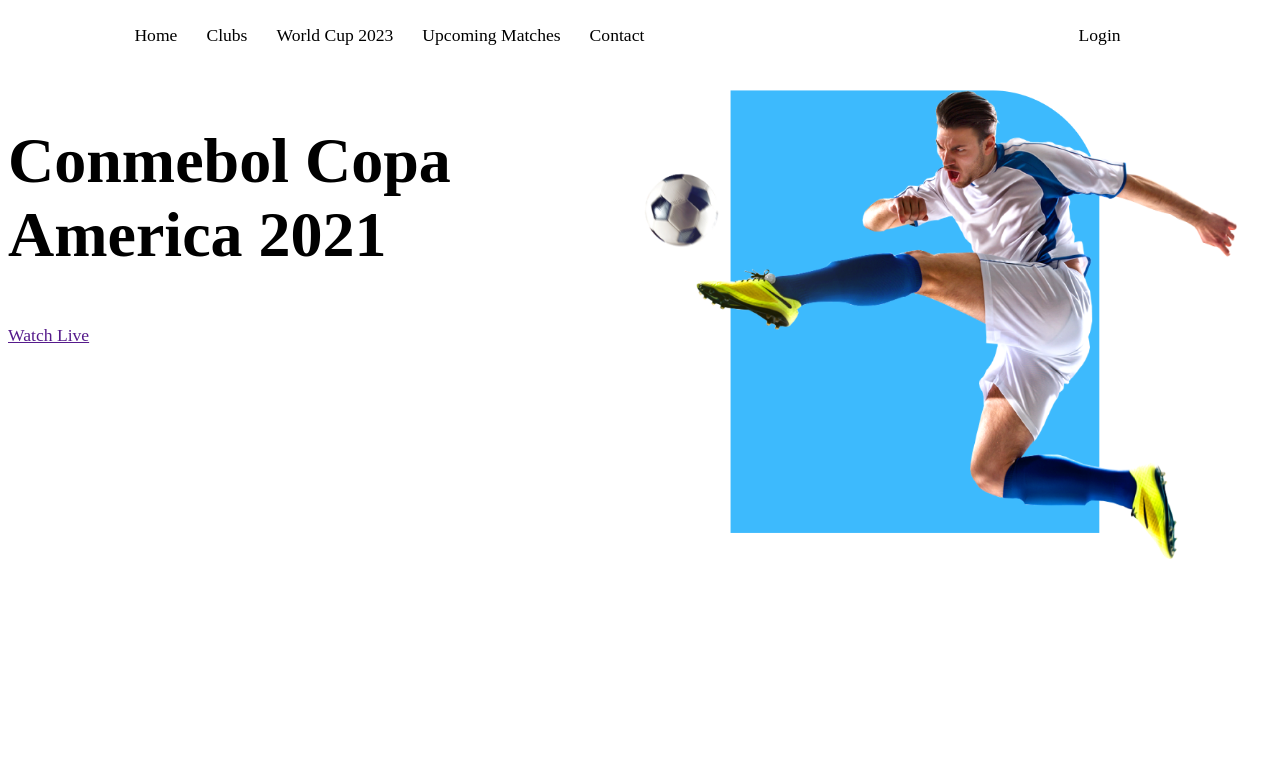
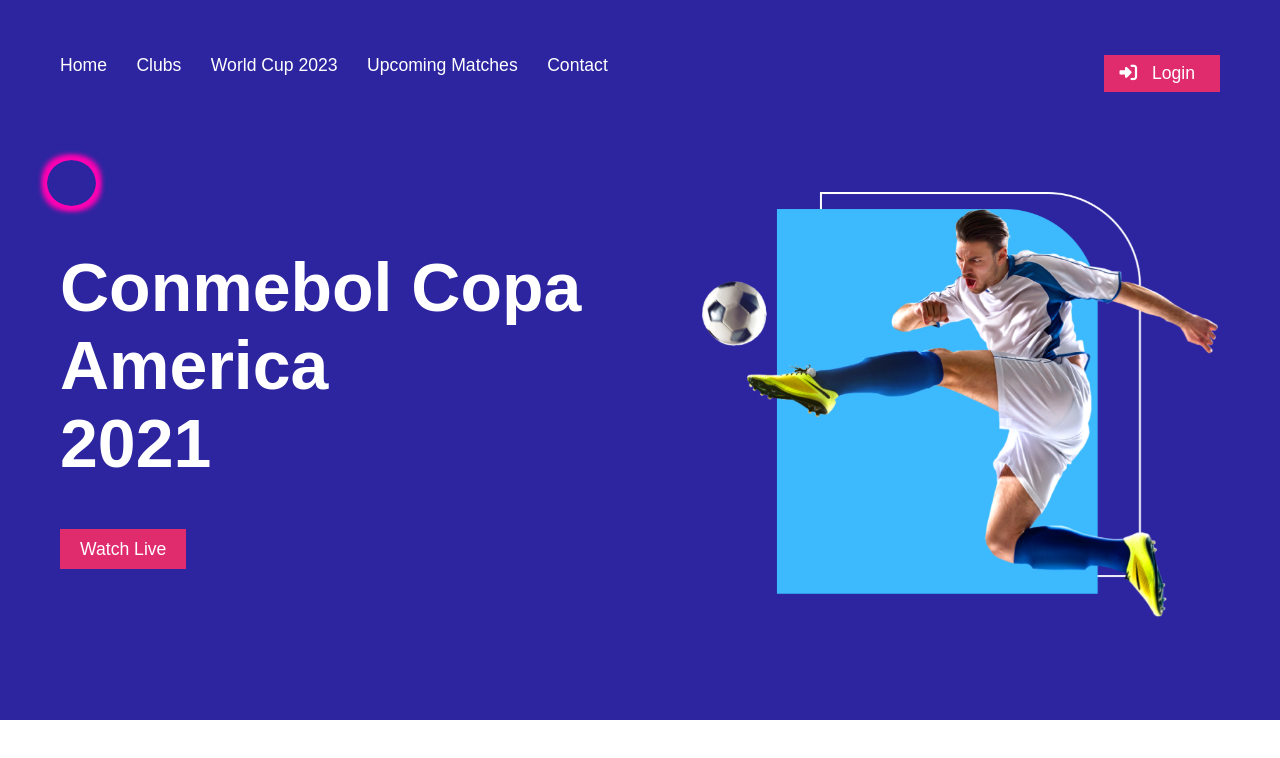
Before and after one commit to mohon63/-responsive-football, a plain HTML site: page index.html in a window 1280 px wide. Drawn offline with Linux system fonts and the light colour scheme.

Commit message:
banner section done

```diff
--- a/index.html
+++ b/index.html
@@ -7,37 +7,47 @@
     <meta name="viewport" content="width=device-width, initial-scale=1.0">
     <title>Responsive Football</title>
     <link rel="stylesheet" href="style.css">
+    <link rel="preconnect" href="https://fonts.googleapis.com">
+    <script src="https://kit.fontawesome.com/9955888cdb.js" crossorigin="anonymous"></script>
 </head>
 
 <body>
+
+    <!-- animation start -->
+    <div class="animation">
+
+    </div>
+
+    <section class="banner">
+        <div class="container">
             <header>
                 <nav>
-            <span>
-                <a href="">Home</a>
-                <a href="">Clubs</a>
-                <a href="">World Cup 2023</a>
-                <a href="">Upcoming Matches</a>
-                <a href="">Contact</a>
+                    <span class="animatin-border-bottom">
+                        <li><a class="cool-link" href="">Home</a></li>
+                        <li><a class="cool-link" href="">Clubs</a></li>
+                        <li><a class="cool-link" href="">World Cup 2023</a></li>
+                        <li><a class="cool-link" href="">Upcoming Matches</a></li>
+                        <li><a class="cool-link" href="">Contact</a></li>
                     </span>
-            <span>
-                <a href="">Login</a>
+                    <span class="custom-login">
+                        <li><a href=""><i class="fa fa-sign-in-alt"></i> Login</a></li>
                     </span>
                 </nav>
-    </header>
-    <section class="banner">
+            </header><!-- End of Header -->
             <div class="banner-container">
                 <div class="banner-item">
                     <h1>Conmebol
-                    Copa America
+                        Copa America <br>
                         2021
                     </h1>
-                <a href="">Watch Live</a>
+                    <a class="watch-live" href="">Watch Live</a>
                 </div>
-            <div class="banner-image">
+                <div class="cardcontainer">
                     <img src="images/banner.png" alt="Football Player">
                 </div>
-        </div>
-    </section>
+            </div><!-- End of banner-containe -->
+        </div><!-- End of Container -->
+    </section><!-- End of Banner Section -->
 </body>
 
 </html>
--- a/style.css
+++ b/style.css
@@ -1,27 +1,173 @@
+
+body{
+    margin: 0;
+    padding: 0;
+    font-family: 'Poppins', sans-serif;
+}
 a, p{
     font-size: 1.1em;
 }
+a{
+    text-decoration: none;
+}
+/************************************************************
+    01 - animation and keyframes css style
+*************************************************************/
+.animation {
+    position: absolute;
+    height: 46px;
+    width: 49px;
+    border: 4px solid aqua;
+    top: 20%;
+    left: 3.7%;
+    animation: colour-round 2s infinite;
+    border-radius: 100%;
+    animation: colour-round 2s infinite;
+}
+@keyframes colour-round {
+    0%{
+        border: rgb(255, 7, 48);
+        box-shadow: 5px 5px 5px aqua,-5px -5px 5px aqua,-5px 5px 5px aqua,5px -5px 5px aqua;
+        transform: rotate(0deg);
+    }
+    50%{
+        border: rgb(0, 255, 106);
+        transform: rotate(180deg);
+        box-shadow: 5px 5px 5px rgb(255, 1, 179),-5px -5px 5px rgb(255, 1, 179),5px -5px 5px rgb(255, 1, 179),-5px 5px 5px rgb(255, 1, 179);
+    }
+    100%{
+        border: rgb(255, 7, 48);
+        transform: rotate(360deg);
+        box-shadow: 5px 5px 5px aqua,-5px -5px 5px aqua,5px -5px 5px aqua,-5px 5px 5px aqua;
+    }
+}
 
+@keyframes zoominoutsinglefeatured {
+    0%{
+        transform: scale(1);
+    }
+    50%{
+        transform: scale(1.1);
+    }
+    100%{
+        transform: scale(1);
+    }
+}
+/************************************************************
+    02 - Banner Section css
+*************************************************************/
+
+/**
+ * navbar css
+ *
+ */
+header{
+    padding-top: 55px;
+}
 nav{
     display: flex;
     justify-content: space-between;
-    margin: 25px 10%;
 }
-nav a{
+nav li {
     list-style: none;
-    text-decoration: none;
-    color: black;
-    margin-right: 25px
+    margin-right: 25px;
+    display: inline-block;
 }
+nav li a{
+    color: white;
+    transition: .5s ease;
+}
+nav li.cool-lin a:hover{
+    color: #E02C6D;
+    transition: .5s ease;
+}
+/**
+ * navbar css end
+ *
+ */
+.container {
+    width: 1160px;
+    margin: 0 auto;
+}
+.cardcontainer img {
+    animation: zoominoutsinglefeatured 5s infinite;
+    max-width: 90%;
+
+}
+.cardcontainer {
+    width: 50%;
+    display: flex;
+    justify-content: flex-end;
+}
+
+.banner{
+    background-color: #2D25A0;
+}
+
 .banner h1{
-    font-size: 64px;
+    font-size: 68px;
+    color: white;
 }
+
 .banner-container{
     display: flex;
+    padding: 100px 0;
 }
 .banner-item, .banner-image{
     width: 50%;
 }
+.banner-imager {
+    height: 438px;
+    width: 556px;
+    animation: bipul3 5s infinite;
+}
 .banner-image img{
-    max-width: 95%;
+    max-width: 100%;
 }
+.custom-login{
+    background-color: #E02C6D;
+    padding: 8px 0 8px 15px;
+    transition: 1.5s ease;
+}
+.custom-login:hover{
+    background-color: black;
+    transition: 1.5s ease;
+}
+.custom-login i{
+    padding-right: 10px;
+}
+.watch-live {
+    background-color: #E02C6D;
+    color: white;
+    padding: 10px 20px;
+    transition: 1.5s ease;
+}
+.watch-live:hover{
+    background-color: black;
+    transition: 1.5s ease;
+}
+.animatin-border-bottom li{
+    margin-bottom: 10px;
+}
+
+.cool-link {
+    display: inline-block;
+    text-decoration: none;
+}
+
+.cool-link::after {
+    content: '';
+    display: block;
+    width: 0;
+    height: 4px;
+    background: yellow;
+}
+
+.cool-link:hover::after {
+    width: 100%;
+    transition: width .3s;
+}
+
+/************************************************************
+    03 -
+*************************************************************/
```
Also changed, not shown: images/Group 54.png (added). Lines whose indentation alone changed are shown as unchanged.
